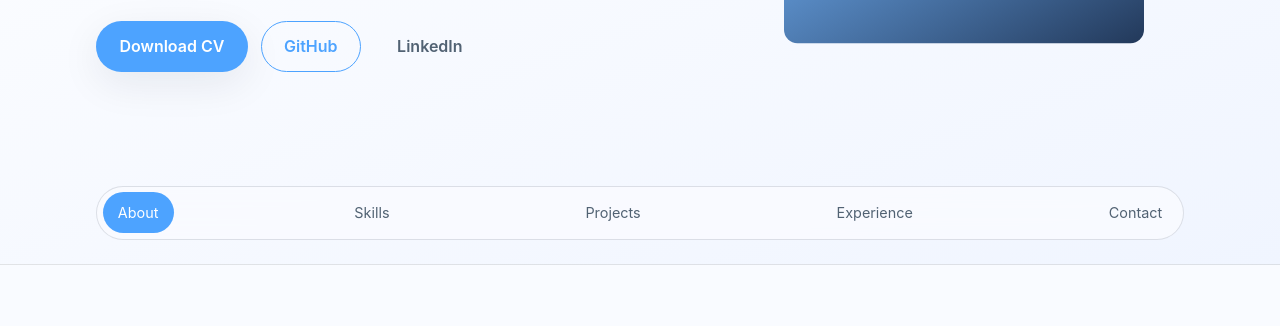
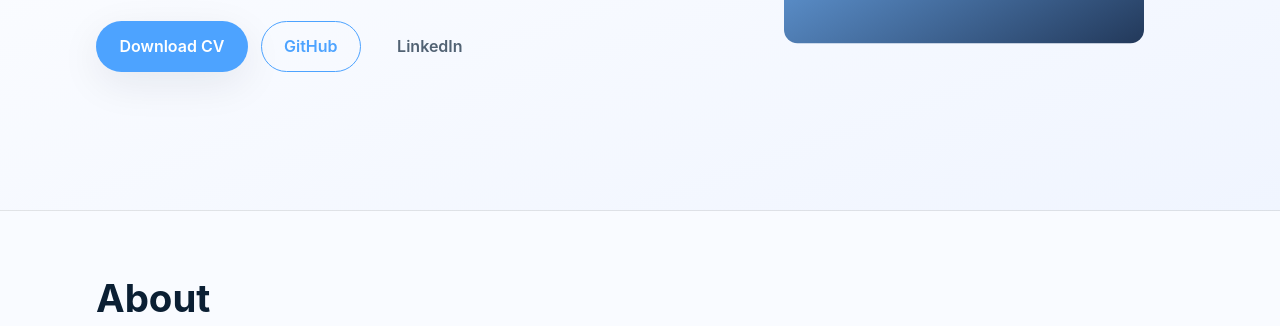
Before and after one commit to TarekMarrawi/tarekmarrawi.github.io, a plain HTML site: page index.html in a window 1280 px wide. Shown: the part 443-769 px from the top of the page. Drawn offline with Linux system fonts and the light colour scheme.

Commit message:
Remove secondary section nav and keep top bar sticky

```diff
--- a/index.html
+++ b/index.html
@@ -75,15 +75,6 @@
         <img src="assets/placeholder-project.svg" alt="" loading="lazy" width="360" height="360">
       </figure>
     </div>
-    <nav class="section-nav" aria-label="Section">
-      <ul>
-        <li><a href="#about" data-section="about">About</a></li>
-        <li><a href="#skills" data-section="skills">Skills</a></li>
-        <li><a href="#projects" data-section="projects">Projects</a></li>
-        <li><a href="#experience" data-section="experience">Experience</a></li>
-        <li><a href="#contact" data-section="contact">Contact</a></li>
-      </ul>
-    </nav>
   </header>
   <main id="main" tabindex="-1">
     <section id="about" class="section section--about" aria-labelledby="about-title">
--- a/scripts.js
+++ b/scripts.js
@@ -2,7 +2,6 @@
 (function () {
   const root = document.documentElement;
   const themeToggle = document.getElementById('theme-toggle');
-  const sectionNav = document.querySelector('.section-nav');
   const primaryNav = document.querySelector('.primary-nav');
   const projectsGrid = document.getElementById('projects-grid');
   const projectsFallback = document.getElementById('projects-fallback');
@@ -735,7 +734,6 @@
     });
     if (currentYearEl) currentYearEl.textContent = new Date().getFullYear().toString();
     initSmoothNav(primaryNav);
-    initSmoothNav(sectionNav);
     initObserver();
     initFilters();
     fetchContent();
--- a/styles.css
+++ b/styles.css
@@ -383,48 +383,6 @@ ul {
   background: var(--color-elevated);
   font-size: 0.85rem;
   color: var(--color-text);
-}
-
-.section-nav {
-  position: sticky;
-  top: calc(var(--top-bar-offset) + 16px);
-  backdrop-filter: blur(12px);
-  background: rgba(249, 251, 255, 0.85);
-  border: 1px solid var(--color-border);
-  margin: 0 min(5vw, 2.5rem);
-  border-radius: 999px;
-  padding: 0.35rem;
-  z-index: 1000;
-  overflow: auto;
-}
-
-[data-theme="dark"] .section-nav {
-  background: rgba(7, 12, 19, 0.78);
-}
-
-.section-nav ul {
-  display: flex;
-  align-items: center;
-  justify-content: space-between;
-  gap: 0.5rem;
-}
-
-.section-nav a {
-  display: block;
-  padding: 0.55rem 0.95rem;
-  border-radius: 999px;
-  font-size: 0.9rem;
-  color: var(--color-muted);
-  white-space: nowrap;
-  transition: background var(--transition-base), color var(--transition-base);
-}
-
-.section-nav a.is-active,
-.section-nav a:hover,
-.section-nav a:focus-visible {
-  background: var(--color-accent);
-  color: #fff;
-  text-decoration: none;
 }
 
 .filter-bar {
```
